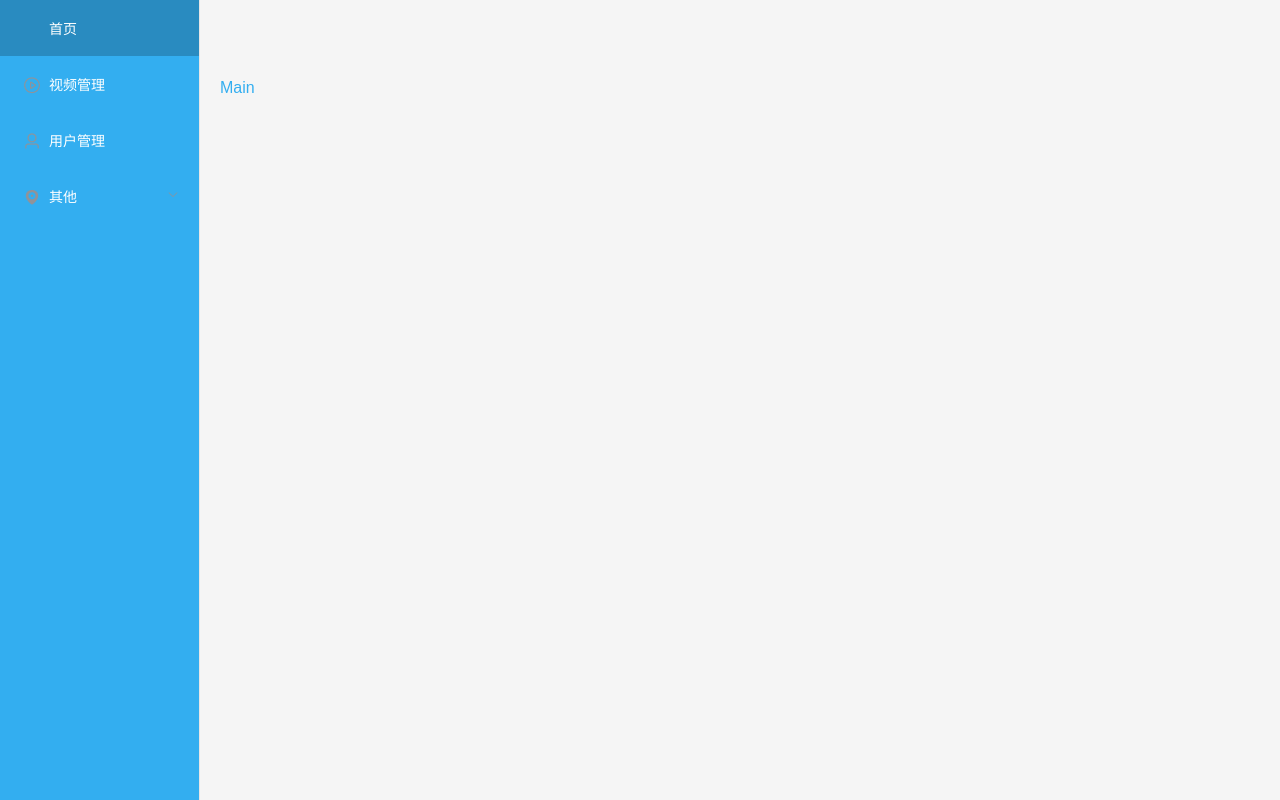
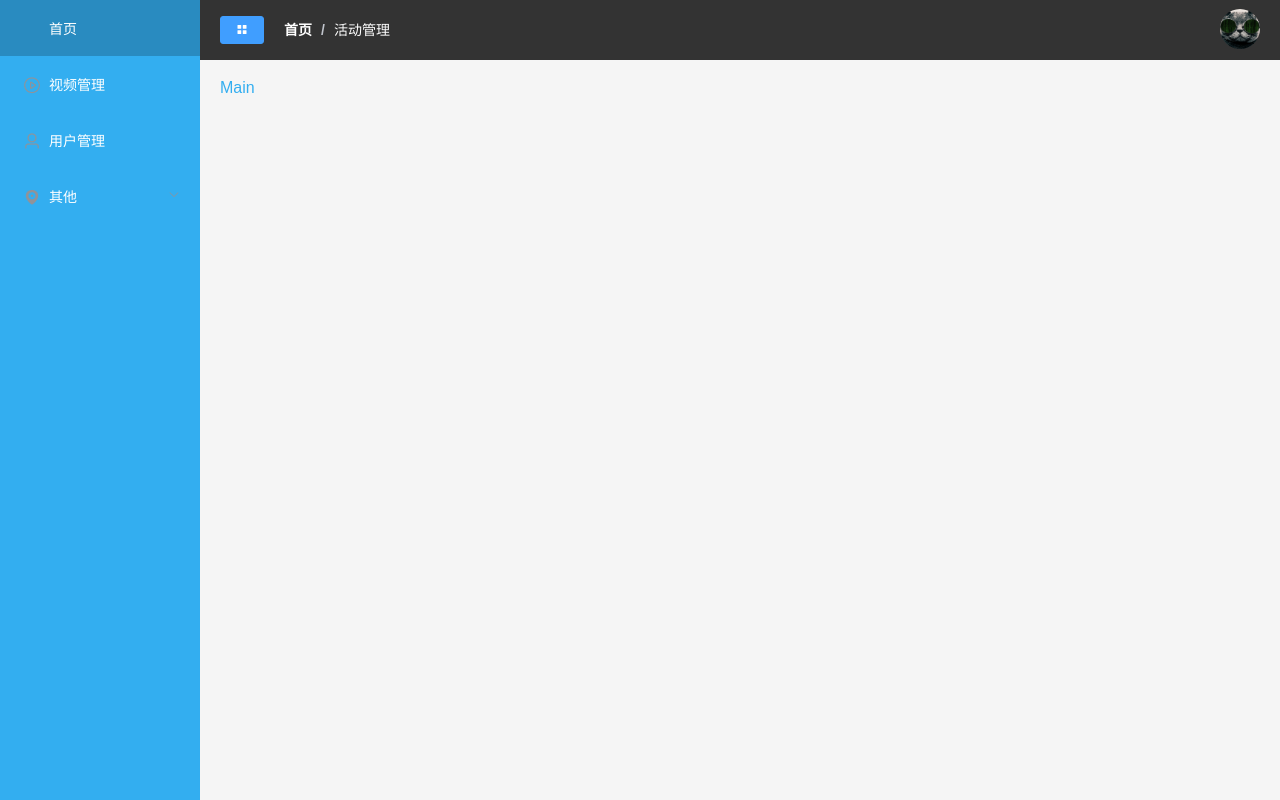
Before and after one commit to justniu/vue-manager-system, a Vue app: page /#/ in a window 1280 px wide. Built offline with nearby package versions, Linux system fonts and the light colour scheme.

Commit message:
aside header

```diff
--- a/src/components/CommonAside.vue
+++ b/src/components/CommonAside.vue
@@ -4,7 +4,7 @@
             <i :class="'el-icon-' + item.icon"></i>
             <span slot="title">{{ item.label }}</span>
         </el-menu-item>
-        <el-submenu index="1" v-for="(item, index) in hasChildren" :key="index">
+        <el-submenu index="index" v-for="(item, index) in hasChildren" :key="index">
             <template slot="title">
                 <i class="el-icon-location"></i>
                 <span>{{ item.label }}</span>
@@ -70,5 +70,6 @@ export default {
 <style scoped>
 .el-menu {
     height: 100vh;
+    border: none;
 }
 </style>
--- a/src/components/CommonHeader.vue
+++ b/src/components/CommonHeader.vue
@@ -1,10 +1,56 @@
 <template>
-    <div></div>
+    <header>
+        <div class="l-content">
+            <el-button type="primary" icon="el-icon-menu" size="mini"></el-button>
+            <el-breadcrumb separator="/">
+                <el-breadcrumb-item :to="{ path: '/' }">首页</el-breadcrumb-item>
+                <el-breadcrumb-item>活动管理</el-breadcrumb-item>
+            </el-breadcrumb>
+        </div>
+        <div class="r-content">
+            <el-dropdown trigger="click">
+                <span class="el-dropdown-link"> <img :src="userImage" class="user"/></span>
+                <el-dropdown-menu slot="dropdown">
+                    <el-dropdown-item>个人中心</el-dropdown-item>
+                    <el-dropdown-item>退出</el-dropdown-item>
+                </el-dropdown-menu>
+            </el-dropdown>
+        </div>
+    </header>
 </template>
 <script>
 export default {
-    name: 'CommonHeader'
+    name: 'CommonHeader',
+    data() {
+        return {
+            userImage: require('@/assets/images/user.png')
+        };
+    }
 };
 </script>
 
-<style scoped></style>
+<style scoped>
+header {
+    display: flex;
+    height: 100%;
+    align-items: center;
+    justify-content: space-between;
+}
+.r-content .user {
+    width: 40px;
+    height: 40px;
+    border-radius: 50%;
+}
+.l-content {
+    display: flex;
+    align-items: center;
+}
+</style>
+<style lang="scss">
+.el-breadcrumb__inner {
+    color: #fff !important;
+}
+.el-button {
+    margin-right: 20px !important;
+}
+</style>
--- a/src/views/Main.vue
+++ b/src/views/Main.vue
@@ -20,4 +20,8 @@ export default {
 };
 </script>
 
-<style scoped></style>
+<style scoped>
+.el-header {
+    background-color: #333;
+}
+</style>
```
